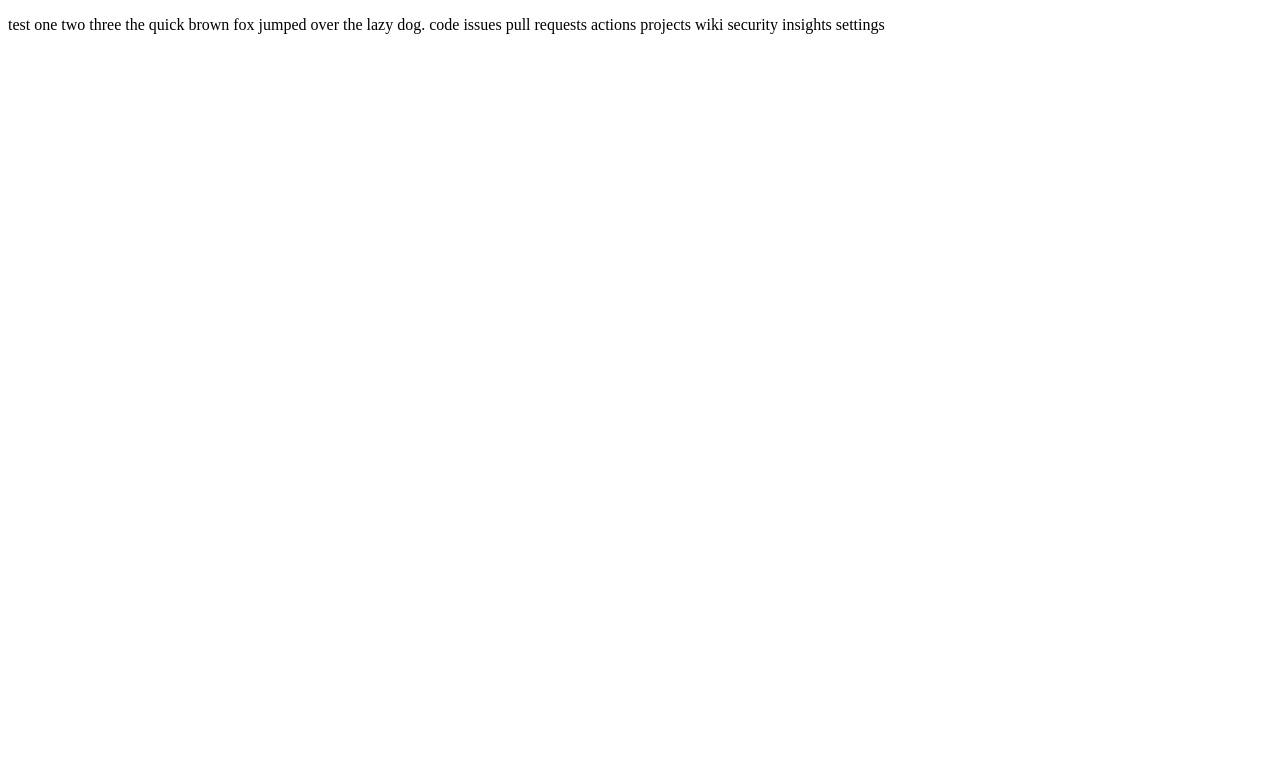
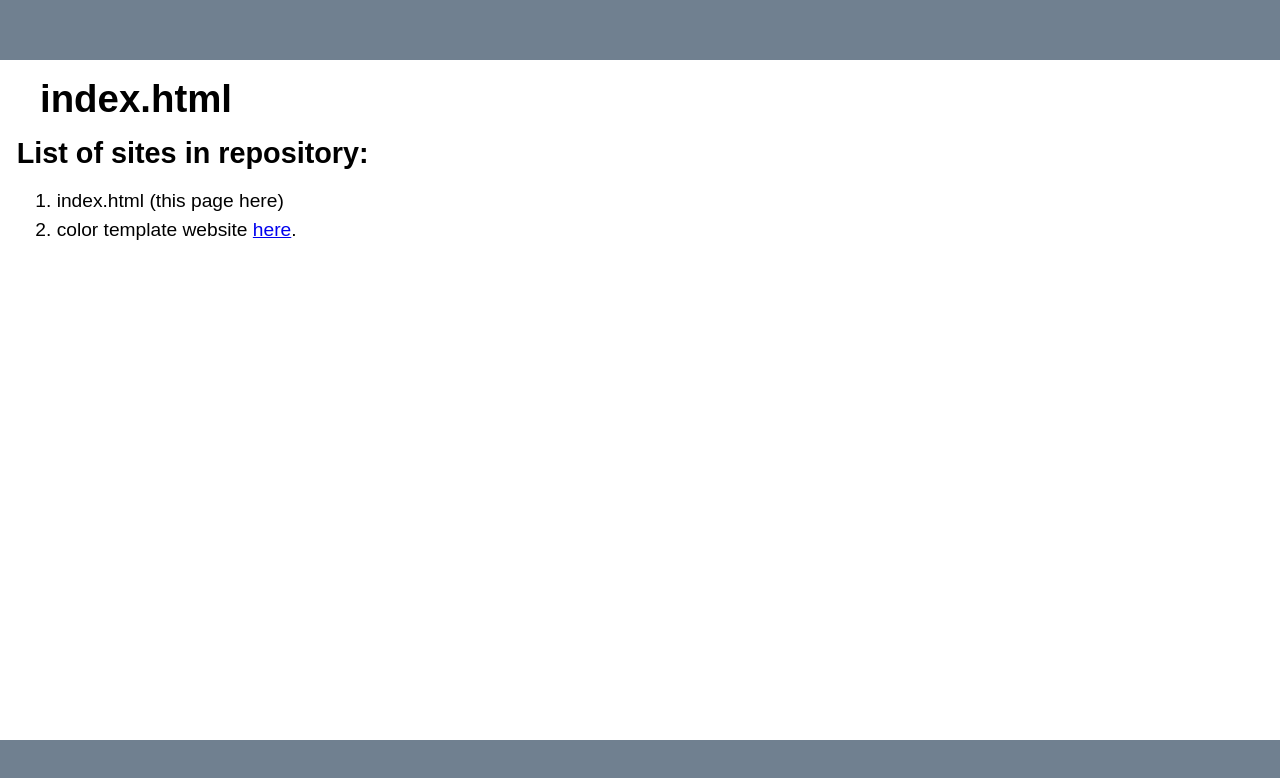
Before and after one commit to kayzao/colortemplatewebsite, a plain HTML site: page index.html in a window 1280 px wide. Drawn offline with Linux system fonts and the light colour scheme.

Commit message:
Update index.html

```diff
--- a/index.html
+++ b/index.html
@@ -2,11 +2,17 @@
 <html>
 
 <head>
-  <title>index.html</title>
+    <title>index.html</title>
+    <link href="index.css" rel="stylesheet">
 </head>
 
 <body>
-  <p>test one two three the quick brown fox jumped over the lazy dog. code issues pull requests actions projects wiki security insights settings</p>
+    <h1 id="title">index.html</h1>
+    <h2>List of sites in repository:</h2>
+    <ol id-"everythingelselol">
+        <li>index.html (this page here)</li>
+        <li>color template website <a href="https://t1rbr.github.io/colortemplatewebsite/site">here</a>.</li>
+    </ol>
 </body>
 
 </html>
```
